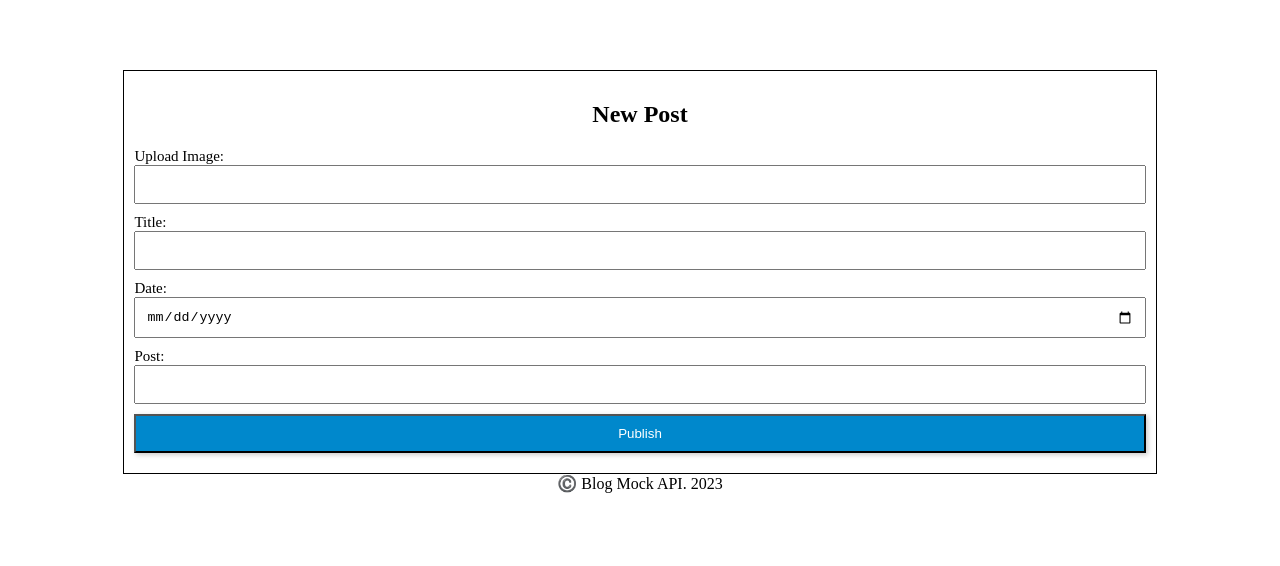
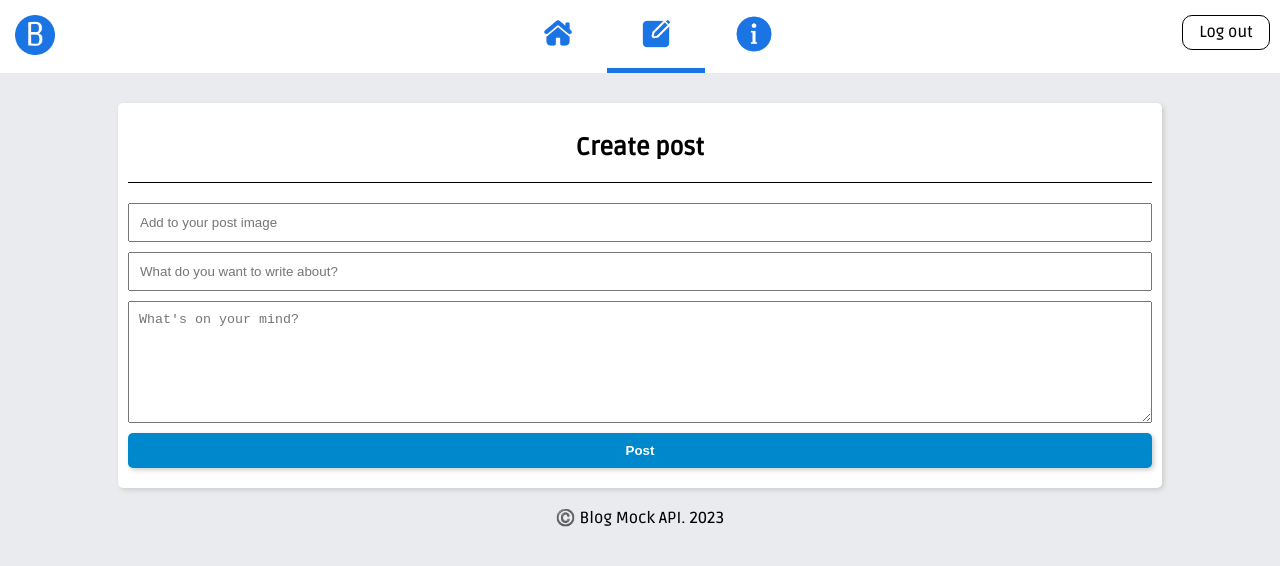
Before and after one commit to hasanboymarufjonov/blog-box, a plain HTML site: page pages/new-post.html in a window 1280 px wide. Drawn offline with Linux system fonts and the light colour scheme; no server answers; sample sign-in values are in the browser's storage.

Commit message:
info page added

```diff
--- a/css/form.css
+++ b/css/form.css
@@ -1,9 +1,14 @@
+body {
+  background: #e9ebee;
+}
 form {
   width: 80%;
   margin: 0 auto;
-  border: 1px solid #000;
   padding: 10px;
-  margin-top: 10px;
+  margin-top: 30px;
+  background-color: #fff;
+  box-shadow: 2px 2px 5px #ccc;
+  border-radius: 5px;
 }
 
 form div {
@@ -11,6 +16,11 @@ form div {
   flex-wrap: wrap;
   align-items: center;
   margin-bottom: 10px;
+}
+
+h2 {
+  border-bottom: 1px solid #000;
+  padding-bottom: 20px;
 }
 
 form label {
@@ -26,6 +36,9 @@ form textarea {
   padding: 10px;
 }
 
+#description {
+  height: 100px;
+}
 form button[type="submit"] {
   width: 100%;
   padding: 10px;
@@ -34,6 +47,18 @@ form button[type="submit"] {
   text-align: center;
   box-shadow: 2px 2px 5px #ccc;
   cursor: pointer;
+  border: none;
+  border-radius: 5px;
+}
+
+button {
+  background-color: #0088cc;
+  box-shadow: 2px 2px 5px #ccc;
+  font-weight: bold;
+}
+
+button:hover {
+  background-color: #04618f;
 }
 
 @media (max-width: 600px) {
--- /dev/null
+++ b/css/nav-home.css
@@ -0,0 +1,5 @@
+#create-page:hover,
+#info-page:hover {
+  background-color: #eae6e6;
+  border-radius: 15px;
+}
--- /dev/null
+++ b/css/nav-info.css
@@ -0,0 +1,5 @@
+#home-page:hover,
+#create-page:hover {
+  background-color: #eae6e6;
+  border-radius: 15px;
+}
--- /dev/null
+++ b/css/nav-post.css
@@ -0,0 +1,5 @@
+#home-page:hover,
+#info-page:hover {
+  background-color: #eae6e6;
+  border-radius: 15px;
+}
--- a/css/nav.css
+++ b/css/nav.css
@@ -29,12 +29,6 @@ nav a {
 .links > a > img {
   width: 38px;
   margin: 0 20px;
-}
-
-#create-page:hover,
-#info-page:hover {
-  background-color: #eae6e6;
-  border-radius: 15px;
 }
 
 .nav-active {
@@ -81,7 +75,7 @@ nav a {
 
 .log-in:hover {
   background-color: #fff;
-  color: #1b74e4;
+  color: #000;
 }
 
 .sign-up:hover {
--- a/css/sign-up.css
+++ b/css/sign-up.css
@@ -57,10 +57,11 @@ form textarea {
   color: #fff;
   background-color: #42b72a;
   width: 50%;
-  border: none;
   margin: auto;
   padding: 10px;
   font-weight: bold;
+  border: none;
+  border-radius: 5px;
 }
 
 .signup-button:hover {
--- a/js/post.js
+++ b/js/post.js
@@ -16,7 +16,7 @@ postForm.addEventListener("submit", (e) => {
   // const article = e.target.article.value;
   const avatar = check_log_avatar;
   let image = e.target.image.value;
-  let date = e.target.date.value;
+  let date;
 
   // if (image === "") {
   //   image =
--- a/pages/new-post.html
+++ b/pages/new-post.html
@@ -4,52 +4,93 @@
     <meta charset="UTF-8" />
     <meta http-equiv="X-UA-Compatible" content="IE=edge" />
     <meta name="viewport" content="width=device-width, initial-scale=1.0" />
-    <title>Document</title>
+    <title>BlogBox - create post</title>
+    <link rel="stylesheet" href="/css/style.css" />
     <link rel="stylesheet" href="/css/form.css" />
     <link rel="stylesheet" href="/css/nav.css" />
+    <link rel="stylesheet" href="/css/nav-post.css" />
     <link rel="stylesheet" href="/css/footer.css" />
-    <link
-      rel="icon"
-      type="image/x-icon"
-      href="https://img.icons8.com/ios-glyphs/90/null/api-settings.png"
-    />
+    <link rel="icon" type="image/x-icon" href="/icons/B-logo.png" />
   </head>
   <body>
     <nav>
-      <a href="/index.html">🠔 All Posts</a>
+      <!-- <p
+        style="
+          color: #0088cc;
+          font-size: 30px;
+          margin: 0;
+          margin-top: 10px;
+          margin-left: 10px;
+          padding: 0px;
+        "
+      >
+        BlogBox
+      </p> -->
+      <img src="../icons/B-logo.png" class="logo" />
+      <div class="links">
+        <a href="/index.html" id="home-page"
+          ><img src="../icons/home-page-64.png" alt=""
+        /></a>
+        <a
+          href="/pages/new-post.html"
+          class="new-post nav-active"
+          id="create-page"
+          ><img src="../icons/create-64.png" alt=""
+        /></a>
+        <a href="/pages/info.html" id="info-page"
+          ><img src="../icons/info-64.png" alt=""
+        /></a>
+      </div>
+      <div class="buttons">
+        <a href="/pages/log-in.html" class="log-in">Log In</a>
+        <a href="/pages/sign-up.html" id="login-signup" class="sign-up"
+          >Sign Up</a
+        >
+      </div>
     </nav>
+    <form id="post-form">
+      <h2 style="text-align: center">Create post</h2>
 
-    <form id="post-form">
-      <h2 style="text-align: center">New Post</h2>
       <div>
-        <label for="image">Upload Image:</label>
-        <input type="name" id="image" name="image" />
+        <input
+          type="name"
+          id="image"
+          name="image"
+          placeholder="Add to your post image"
+        />
       </div>
       <div>
-        <label for="title">Title:</label>
-        <input type="text" id="title" name="title" />
+        <input
+          type="text"
+          id="title"
+          name="title"
+          placeholder="What do you want to write about?"
+        />
       </div>
 
       <div>
-        <label for="date">Date:</label>
-        <input type="date" id="date" name="date" />
-      </div>
-      <div>
-        <label for="description">Post:</label>
-        <input type="text" id="description" name="description" />
+        <!-- <label for="description">Post:</label> -->
+        <textarea
+          type="text"
+          id="description"
+          name="description"
+          placeholder="What's on your mind?"
+          required
+        ></textarea>
       </div>
 
       <div>
-        <button
-          type="submit"
-          style="background-color: #0088cc; box-shadow: 2px 2px 5px #ccc"
-        >
-          Publish
-        </button>
+        <button type="submit">Post</button>
       </div>
     </form>
+    <br />
     <footer>©️ Blog Mock API. 2023</footer>
     <script type="module" src="/js/post.js"></script>
     <script src="/js/check.js"></script>
+    <script
+      type="module"
+      src="/main.js
+    "
+    ></script>
   </body>
 </html>
```
Also changed, not shown: css/info.css (added, +16 -0 lines), index.html (+2 -1 lines), pages/info.html (added, +67 -0 lines).
